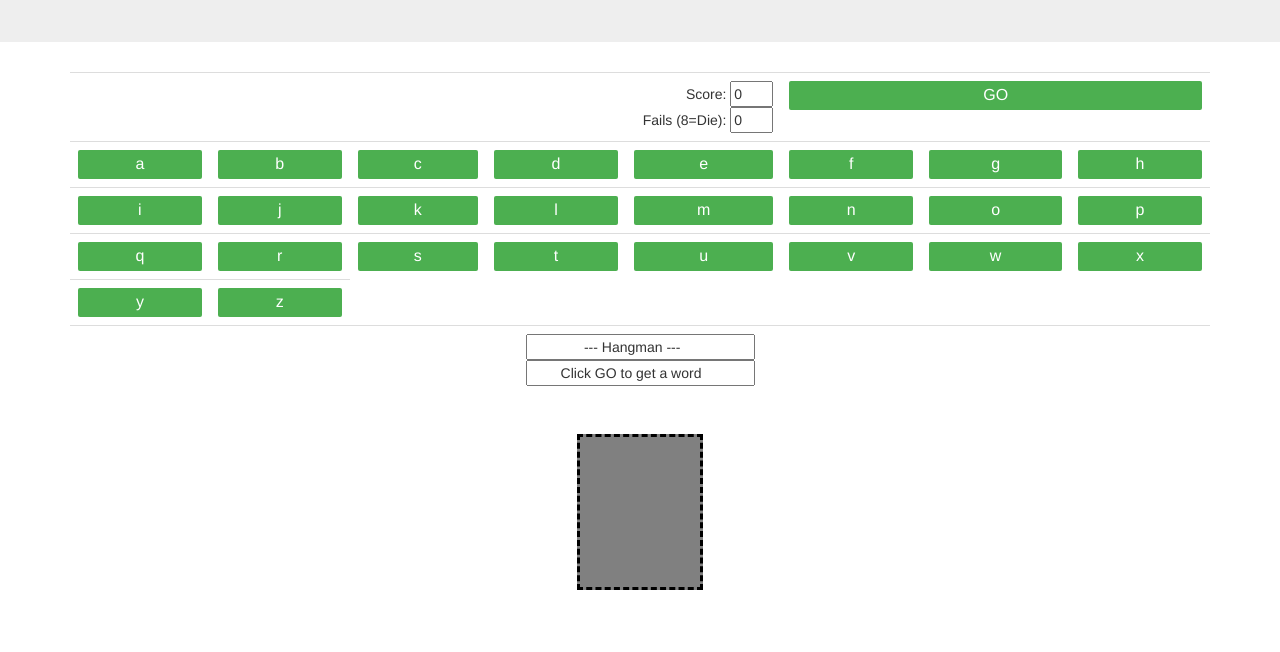
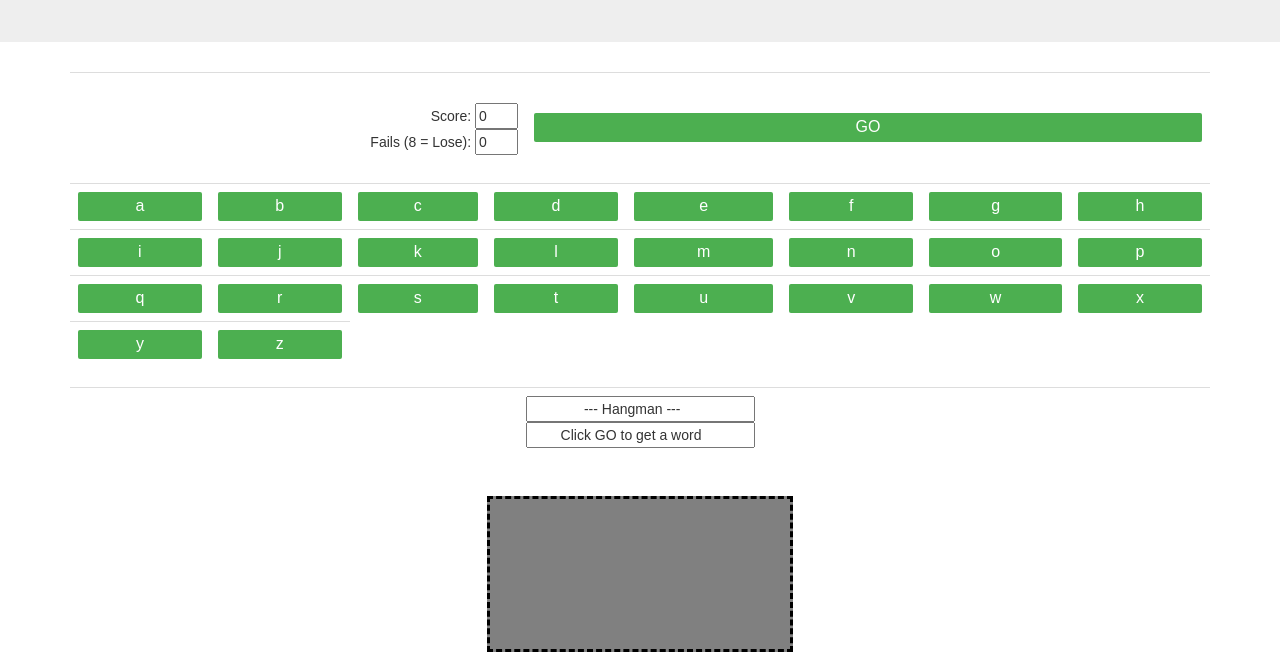
Before and after one commit to cxueli5/hangmangame17, a website: page public/index.html in a window 1280 px wide. Shown: the part 153-805 px from the top of the page. Drawn offline with nearby package versions, Linux system fonts and the light colour scheme.

Commit message:
comments + ammend telebot code (index.js)

```diff
--- a/public/app.js
+++ b/public/app.js
@@ -1,16 +1,23 @@
-var list1 = new Array(); // list of used letters (correct)
+// main app script
+
+// list of correct used letters
+var list1 = new Array();
 var list1_index = 0;
 
-var list2 = new Array(); // list of used letters (all)
+// list of all used letters
+var list2 = new Array();
 var list2_index = 0;
 
+// intialised variables
 var running = 0;
 var failnum = 0;
 var advising = 0;
 
+// stickman initalised variables
 myStickman = document.getElementById("stickman");
 context = myStickman.getContext("2d");
 
+// function to match user choice of letter and word generated
 function pick() {
   var choice = "";
   var blank = 0;
@@ -18,7 +25,7 @@ function pick() {
   for (i = 0; i < words[index].length; i++) {
     t = 0;
     if (list1_index >= 0)
-      // first time click go dunnid check if have any matching letters.
+      // first time click 'Go' button, don't need to check if have matching letters
       for (j = 0; j <= list1_index; j++)
         if (
           words[index].charAt(i) == list1[j] ||
@@ -34,16 +41,18 @@ function pick() {
     }
   }
 
-  document.f.word.value = choice; // display this onto the top middle bar
+  // display word in blanks
+  document.f.word.value = choice;
 
   if (!blank) {
-    // if all letters in list1 matches correct word, i.e. 'blank' remained = 0 for all i
+    // if all letters in list1 (correct used letter list) matches word, 'blank' remains 0 for all i
     document.f.tried.value = "   === You Win! ===";
     document.f.score.value++;
     running = 0;
   }
 }
 
+// function to generate new word from array
 function new_word(form) {
   if (!running) {
     running = 1;
@@ -59,6 +68,7 @@ function new_word(form) {
   } else advise("A word is already in play!");
 }
 
+// function to check user Choice of letter on keyboard
 function seek(letter) {
   if (!running) advise(".....Click GO to start !");
   else {
@@ -86,7 +96,9 @@ function seek(letter) {
         list1[list1_index] = letter; // add it to list of used letters (correct)
       } else failnum++;
 
+      // check number of fails
       document.f.lives.value = failnum;
+      // number of fails reached limit
       if (failnum == 8) {
         document.f.tried.value = "the man has been hanged!!!";
         document.f.word.value = words[index]; // give user the correct word
@@ -94,10 +106,11 @@ function seek(letter) {
         running = 0;
       } else pick();
       animate();
-    } else advise("Letter " + letter + " is already used!");
+    } else advise("Letter " + letter + " is already used!"); // if letter has been clicked by user on keyboard before
   }
 }
 
+// display message
 function advise(msg) {
   if (!advising) {
     advising = -1;
@@ -106,6 +119,8 @@ function advise(msg) {
     window.setTimeout("document.f.tried.value=savetext; advising=0;", 500);
   }
 }
+
+// stickman codes
 
 // call to the functions in drawArray
 var animate = function () {
@@ -118,12 +133,14 @@ canvas = function () {
   context.lineWidth = 2;
 };
 
+// draw stickman head
 head = function () {
   context.beginPath();
   context.arc(60, 25, 10, 0, Math.PI * 2, true);
   context.stroke();
 };
 
+// draw body, limbs, stand to hang the stickman
 draw = function ($pathFromx, $pathFromy, $pathTox, $pathToy) {
   context.beginPath(); // impt ~
   context.moveTo($pathFromx, $pathFromy);
@@ -131,6 +148,7 @@ draw = function ($pathFromx, $pathFromy, $pathTox, $pathToy) {
   context.stroke();
 };
 
+// stand to hang the stickman
 frame2 = function () {
   draw(10, 0, 10, 600);
 };
@@ -143,6 +161,7 @@ frame4 = function () {
   draw(60, 5, 60, 15);
 };
 
+// stickman lower body parts
 torso = function () {
   draw(60, 36, 60, 70);
 };
@@ -159,8 +178,11 @@ leftLeg = function () {
   draw(60, 70, 20, 100);
 };
 
+// no stickman drawn
+
 nothing = function () {};
 
+// array of elements to draw hangman
 drawArray = [
   nothing,
   rightLeg,
@@ -173,6 +195,7 @@ drawArray = [
   frame2,
 ];
 
+// array of words that are used to guess
 var words = new Array(
   "canidae",
   "felidae",
--- a/public/index.html
+++ b/public/index.html
@@ -1,27 +1,41 @@
 <!DOCTYPE html>
+<!-- Start of HTML -->
 <html lang="en">
+  <!-- Start of Head -->
   <head>
-    <title>Group 17</title>
+    <!-- Game Title Header (In Website Tab) -->
+    <title>Hangman Game Group 17</title>
+    <!-- Meta Tag and Description -->
     <meta charset="utf-8" />
     <meta name="viewport" content="width=device-width, initial-scale=1" />
+    <!-- Styling -->
     <link
       rel="stylesheet"
       href="https://maxcdn.bootstrapcdn.com/bootstrap/3.4.1/css/bootstrap.min.css"
     />
+    <!-- Main Style -->
+    <link rel="stylesheet" href="main.css" />
+    <!-- Script -->
     <script src="https://ajax.googleapis.com/ajax/libs/jquery/3.6.0/jquery.min.js"></script>
     <script src="https://maxcdn.bootstrapcdn.com/bootstrap/3.4.1/js/bootstrap.min.js"></script>
-    <link rel="stylesheet" href="main.css" />
   </head>
+  <!-- End of Head -->
 
+  <!-- Start of Body -->
+  <!-- Game Title (In Website) -->
   <div class="jumbotron text-center">
     <h1>Hangman</h1>
   </div>
-
+  <!-- Start of Game -->
   <form name="f">
+    <!-- Start of Game Container -->
     <div class="container">
+      <!-- Start of Display Table -->
       <table class="table">
+        <!-- Row 1 (Display Game Score and No. of Fails) -->
         <tr>
-          <td colspan="5" align="RIGHT">
+          <td id="gameScore" colspan="5">
+            <!-- Score Display -->
             Score:
             <input
               type="TEXT"
@@ -30,8 +44,10 @@
               onfocus="score.blur();"
               size="2"
             />
+            <!-- End of Score Display -->
             <br />
-            Fails (8=Die):
+            <!-- No. of Fails -->
+            Fails (8 = Lose):
             <input
               type="TEXT"
               name="lives"
@@ -39,8 +55,11 @@
               onfocus="lives.blur();"
               size="2"
             />
+            <!-- End of No. of Fails -->
           </td>
-          <td colspan="4" align="RIGHT">
+
+          <!-- Start Game Button -->
+          <td id="gameBtn" colspan="4">
             <input
               type="BUTTON"
               class="button"
@@ -49,7 +68,14 @@
             />
           </td>
         </tr>
+        <!-- End of Row 1 -->
+      </table>
+      <!-- End of Display Table -->
+      <!-- Start of Keyboard Table -->
+      <table class="table">
+        <!-- Row 2 (Keyboard Buttons) -->
         <tr>
+          <!-- Button (a) -->
           <td>
             <input
               type="BUTTON"
@@ -58,6 +84,7 @@
               onclick="seek('a');"
             />
           </td>
+          <!-- Button (b) -->
           <td>
             <input
               type="BUTTON"
@@ -66,6 +93,7 @@
               onclick="seek('b');"
             />
           </td>
+          <!-- Button (c) -->
           <td>
             <input
               type="BUTTON"
@@ -74,6 +102,7 @@
               onclick="seek('c');"
             />
           </td>
+          <!-- Button (d) -->
           <td>
             <input
               type="BUTTON"
@@ -82,6 +111,7 @@
               onclick="seek('d');"
             />
           </td>
+          <!-- Button (e) -->
           <td>
             <input
               type="BUTTON"
@@ -90,6 +120,7 @@
               onclick="seek('e');"
             />
           </td>
+          <!-- Button (f) -->
           <td>
             <input
               type="BUTTON"
@@ -98,6 +129,7 @@
               onclick="seek('f');"
             />
           </td>
+          <!-- Button (g) -->
           <td>
             <input
               type="BUTTON"
@@ -106,6 +138,7 @@
               onclick="seek('g');"
             />
           </td>
+          <!-- Button (h) -->
           <td>
             <input
               type="BUTTON"
@@ -115,7 +148,10 @@
             />
           </td>
         </tr>
+        <!-- End of Row 2 -->
+        <!-- Row 3 (Keyboard Buttons) -->
         <tr>
+          <!-- Button (i) -->
           <td>
             <input
               type="BUTTON"
@@ -124,6 +160,7 @@
               onclick="seek('i');"
             />
           </td>
+          <!-- Button (j) -->
           <td>
             <input
               type="BUTTON"
@@ -132,6 +169,7 @@
               onclick="seek('j');"
             />
           </td>
+          <!-- Button (k) -->
           <td>
             <input
               type="BUTTON"
@@ -140,6 +178,7 @@
               onclick="seek('k');"
             />
           </td>
+          <!-- Button (l) -->
           <td>
             <input
               type="BUTTON"
@@ -148,6 +187,7 @@
               onclick="seek('l');"
             />
           </td>
+          <!-- Button (m) -->
           <td>
             <input
               type="BUTTON"
@@ -156,6 +196,7 @@
               onclick="seek('m');"
             />
           </td>
+          <!-- Button (n) -->
           <td>
             <input
               type="BUTTON"
@@ -164,6 +205,7 @@
               onclick="seek('n');"
             />
           </td>
+          <!-- Button (o) -->
           <td>
             <input
               type="BUTTON"
@@ -172,6 +214,7 @@
               onclick="seek('o');"
             />
           </td>
+          <!-- Button (p) -->
           <td>
             <input
               type="BUTTON"
@@ -181,7 +224,10 @@
             />
           </td>
         </tr>
+        <!-- End of Row 3 -->
+        <!-- Row 4 (Keyboard Button) -->
         <tr>
+          <!-- Button (q) -->
           <td>
             <input
               type="BUTTON"
@@ -190,6 +236,7 @@
               onclick="seek('q');"
             />
           </td>
+          <!-- Button (r) -->
           <td>
             <input
               type="BUTTON"
@@ -198,6 +245,7 @@
               onclick="seek('r');"
             />
           </td>
+          <!-- Button (s) -->
           <td>
             <input
               type="BUTTON"
@@ -206,6 +254,7 @@
               onclick="seek('s');"
             />
           </td>
+          <!-- Button (t) -->
           <td>
             <input
               type="BUTTON"
@@ -214,6 +263,7 @@
               onclick="seek('t');"
             />
           </td>
+          <!-- Button (u) -->
           <td>
             <input
               type="BUTTON"
@@ -222,6 +272,7 @@
               onclick="seek('u');"
             />
           </td>
+          <!-- Button (v) -->
           <td>
             <input
               type="BUTTON"
@@ -230,6 +281,7 @@
               onclick="seek('v');"
             />
           </td>
+          <!-- Button (w) -->
           <td>
             <input
               type="BUTTON"
@@ -238,6 +290,7 @@
               onclick="seek('w');"
             />
           </td>
+          <!-- Button (x) -->
           <td>
             <input
               type="BUTTON"
@@ -247,7 +300,10 @@
             />
           </td>
         </tr>
+        <!-- End of Row 4 -->
+        <!-- Row 5 (Keyboard Buttons) -->
         <tr>
+          <!-- Button (y) -->
           <td>
             <input
               type="BUTTON"
@@ -256,6 +312,7 @@
               onclick="seek('y');"
             />
           </td>
+          <!-- Button (z) -->
           <td>
             <input
               type="BUTTON"
@@ -265,8 +322,14 @@
             />
           </td>
         </tr>
+        <!-- End of Row 5 -->
+      </table>
+      <!-- End of Keyboard Table -->
+      <!-- Start of Word and Message Display Table -->
+      <table class="table">
         <tr>
-          <td colspan="8" align="CENTER">
+          <td id="wordDisplay" colspan="8">
+            <!-- Word Blanks Display -->
             <input
               type="TEXT"
               name="word"
@@ -274,7 +337,9 @@
               onfocus="word.blur();"
               size="25"
             />
+            <!-- End of Word Blanks Display -->
             <br />
+            <!-- Message Display -->
             <input
               type="TEXT"
               name="tried"
@@ -282,16 +347,25 @@
               onfocus="tried.blur();"
               size="25"
             />
+            <!-- End of Message Display -->
           </td>
         </tr>
       </table>
+      <!-- End of Word and Message Display Table -->
     </div>
+    <!-- End of Game Container -->
 
+    <!-- Stickman Drawing Canvas -->
     <center>
-      <canvas id="stickman" width="120px">
-        This Text will show if the Browser does NOT support HTML5 Canvas tag
+      <canvas id="stickman">
+        <!-- Error Msg Shown if Browser Does Not Support HTML5 Canvas Tag -->
+        Stickman canvas not showing as browser does not support HTML5 canvas.
+        Try using Chrome instead.
       </canvas>
+      <!-- Main Script -->
       <script src="app.js"></script>
     </center>
   </form>
+  <!-- End of Game -->
 </html>
+<!-- End of HTML -->
--- a/public/main.css
+++ b/public/main.css
@@ -1,3 +1,11 @@
+/* Global Styles */
+
+/* Whole HTML */
+html * {
+  font-family: Arial !important;
+}
+
+/* Button Style (For all button class) */
 .button {
   background-color: #4caf50;
   /* this will apply current style to anything in html with class="button"*/
@@ -10,11 +18,36 @@
   font-size: 16px;
 }
 
+/* Button Hover Over */
 .button:hover {
   background-color: #08530b;
   color: white;
 }
 
+h1 {
+  color: green;
+}
+
+/* End of Global Styles */
+
+/* Game Button */
+#gameBtn {
+  padding-top: 40px;
+}
+
+/* Score Display */
+#gameScore {
+  padding-top: 30px;
+  width: 40%;
+  text-align: right;
+}
+
+/* Word and Message Display */
+#wordDisplay {
+  text-align: center;
+}
+
+/* Stickman Canvas */
 #stickman {
   position: relative;
   left: 0px;
@@ -23,7 +56,3 @@
   border-style: dashed;
   border-color: black;
 }
-
-h1 {
-  color: green;
-}
```
Also changed, not shown: index.js (+15 -45 lines).
